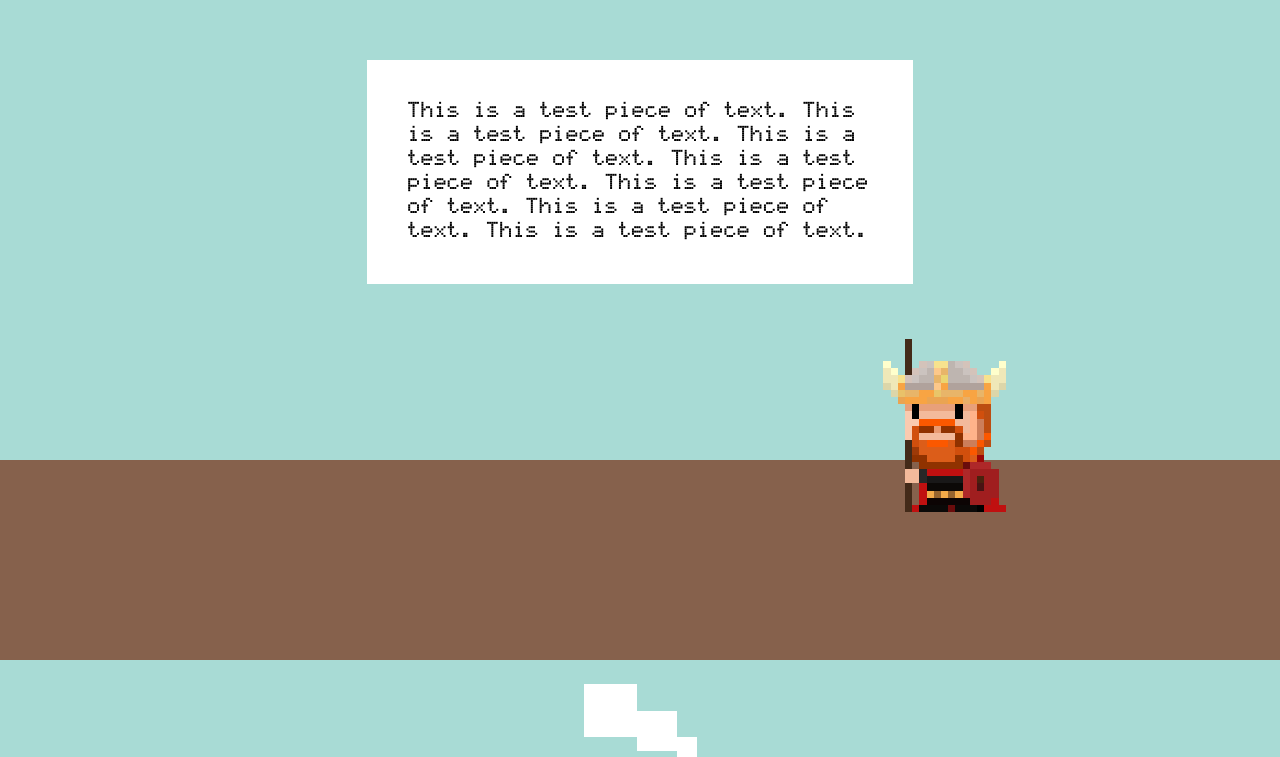
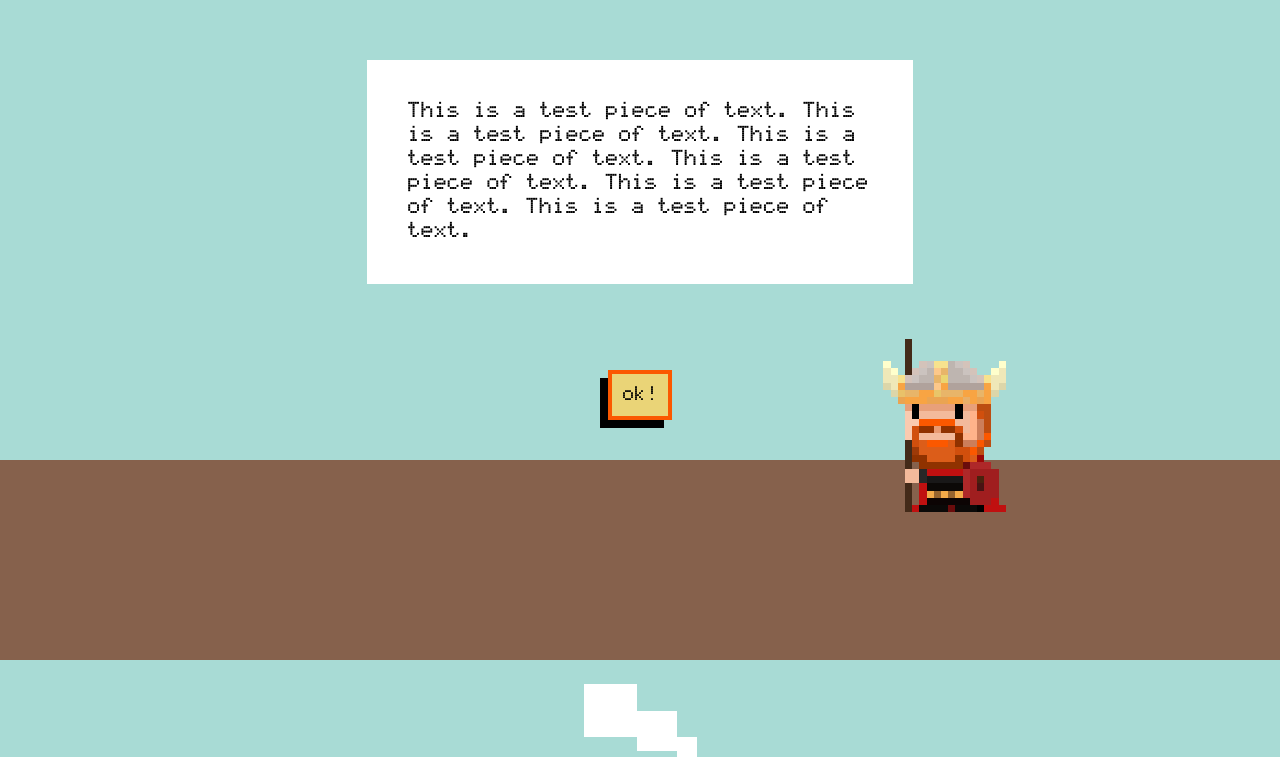
Before and after one commit to fephil/sax-turtles-webapp, a React (Create React App) app: page / in a window 1280 px wide. Shown: the part 140-897 px from the top of the page. Built offline with nearby package versions, Linux system fonts and the light colour scheme.

Commit message:
feat: Add button styles

```diff
--- a/src/App.css
+++ b/src/App.css
@@ -39,3 +39,26 @@ body {
   margin: 0 auto;
   margin-top: 400px;
 }
+
+.button {
+  border: 0;
+  outline: 0;
+  position: absolute;
+  padding: 10px;
+  left: 50%;
+  bottom: 240px;
+  font-family: 'AlphaSmart 3000';
+  transform: translateX(-50%);
+  font-size: 20px;
+  background-color: #EAD477;
+  border: 4px solid #fb5800;
+  box-shadow: -8px 8px 0px 0px #000;
+  cursor: pointer;
+}
+
+.button:hover,
+.button:active,
+.button:focus {
+  box-shadow: none;
+  transform: translate(-40px, 8px);
+}
--- a/src/App.js
+++ b/src/App.js
@@ -1,21 +1,31 @@
-import React from 'react';
+import React, {
+  Component
+} from 'react';
 import './App.css';
 
-const BasicExample = () => (
+class SplashScreen extends Component {
+  handleClick() {
+    console.log('fade out screen and stuff');
+  }
+
+  render() {
+    return (
       <section>
         <div className="speechbubble">
           This is a test piece of text. This is a test piece of text.
           This is a test piece of text. This is a test piece of text.
           This is a test piece of text. This is a test piece of text.
-      This is a test piece of text.
+          <button onClick={this.handleClick.bind(this)} className="button">ok!</button>
         </div>
 
         <div className="speechtail"></div>
 
-    <div className="button"></div>
         <div className="floor">
           <div className="ombudsman"></div>
         </div>
       </section>
     )
-export default BasicExample
+  }
+}
+
+export default SplashScreen
```
Lines whose indentation alone changed are shown as unchanged.
